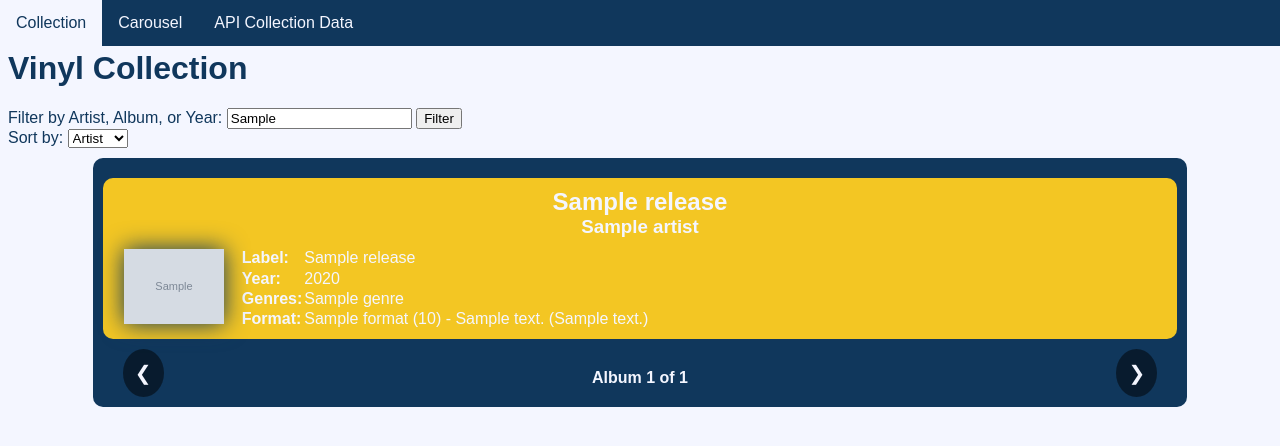
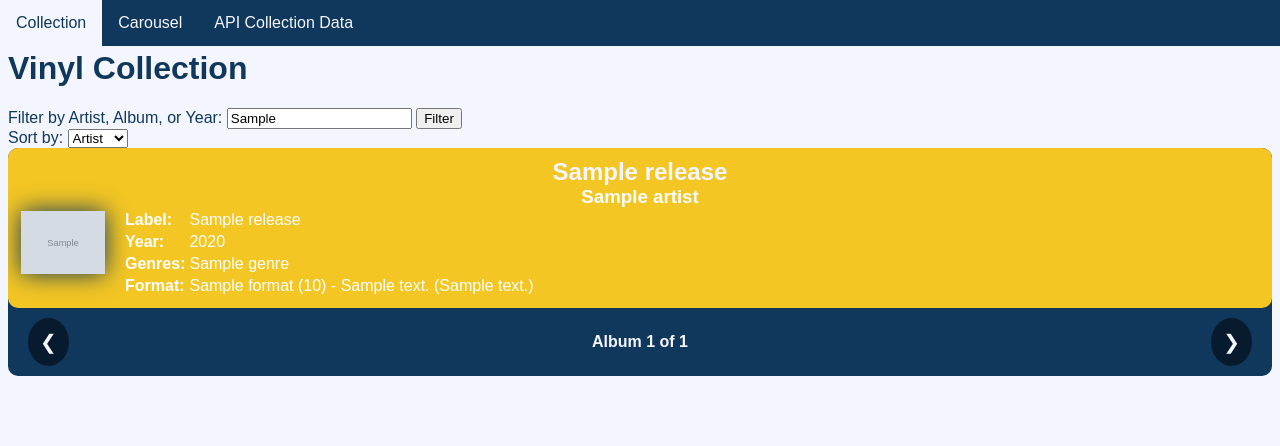
Before and after one commit to padotragen/Record_App, a Flask app: template app/templates/carousel.html in a window 1280 px wide. Shown: the top 446 px of the page. Run offline with Flask 3, Linux system fonts and the light colour scheme; the template is opened without the code that fills it: most values are stand-ins (such as "Sample title", 1, 10 or a date in 2020); grey boxes marked "Sample" are stand-in pictures.

Commit message:
Adding Slide Animation to the Carousel

```diff
--- a/app/static/js/carousel.js
+++ b/app/static/js/carousel.js
@@ -1,9 +1,14 @@
 let slideIndex = 0;
 let autoSlideInterval;
+let isAnimating = false;
+let startX = 0;
+let endX = 0;
 
 function updateCarousel() {
-    let slides = document.querySelectorAll('.carousel-item');
-    let indicatorsContainer = document.querySelector('.carousel-indicators');
+    const slides = document.querySelectorAll('.carousel-item');
+    const track = document.querySelector('.carousel-track');
+    const container = document.querySelector('.carousel');
+    const indicatorsContainer = document.querySelector('.carousel-indicators');
 
     if (!indicatorsContainer) {
         console.error("Error: .carousel-indicators element not found!");
@@ -16,30 +21,39 @@ function updateCarousel() {
         return;
     }
 
-    // Remove 'active' class from all items
-    slides.forEach(slide => slide.classList.remove('active'));
+    slideIndex = (slideIndex + slides.length) % slides.length;
 
-    // Add 'active' class to the current slide
-    slides[slideIndex].classList.add('active');
+    const containerWidth = container.offsetWidth;
 
-    // Update the indicator text to show "Album X of Y"
+    // Set each slide width to match container
+    slides.forEach(slide => {
+        slide.style.width = `${containerWidth}px`;
+    });
+
+    // Set track width to fit all slides
+    track.style.width = `${containerWidth * slides.length}px`;
+
+    // Move track to current slide
+    track.style.transform = `translateX(-${containerWidth * slideIndex}px)`;
+
     indicatorsContainer.textContent = `Album ${slideIndex + 1} of ${slides.length}`;
-    console.log(`Updated indicator: Album ${slideIndex + 1} of ${slides.length}`);
 }
 
+
 function moveSlide(n) {
-    let slides = document.querySelectorAll('.carousel-item');
+    if (isAnimating) return;
+    const slides = document.querySelectorAll('.carousel-item');
     if (slides.length === 0) return;
 
+    isAnimating = true;
     slideIndex = (slideIndex + n + slides.length) % slides.length;
     updateCarousel();
     resetAutoSlide();
+    setTimeout(() => (isAnimating = false), 500);
 }
 
 function startAutoSlide() {
-    autoSlideInterval = setInterval(() => {
-        moveSlide(1);
-    }, 15000);
+    autoSlideInterval = setInterval(() => moveSlide(1), 15000);
 }
 
 function resetAutoSlide() {
@@ -47,10 +61,22 @@ function resetAutoSlide() {
     startAutoSlide();
 }
 
-// Initialize carousel
+function handleSwipeStart(e) {
+    startX = e.touches ? e.touches[0].clientX : e.clientX;
+}
+
+function handleSwipeEnd(e) {
+    endX = e.changedTouches ? e.changedTouches[0].clientX : e.clientX;
+    const deltaX = endX - startX;
+    if (Math.abs(deltaX) > 50) {
+        moveSlide(deltaX > 0 ? -1 : 1);
+    }
+}
+
 document.addEventListener("DOMContentLoaded", () => {
-    let slides = document.querySelectorAll('.carousel-item');
-    let indicatorsContainer = document.querySelector('.carousel-indicators');
+    const slides = document.querySelectorAll('.carousel-item');
+    const indicatorsContainer = document.querySelector('.carousel-indicators');
+    const track = document.querySelector('.carousel-track');
 
     if (!indicatorsContainer) {
         console.error("Error: .carousel-indicators div not found in DOM!");
@@ -58,16 +84,19 @@ document.addEventListener("DOMContentLoaded", () => {
     }
 
     if (slides.length > 0) {
-        indicatorsContainer.textContent = `Album 1 of ${slides.length}`;
         updateCarousel();
         startAutoSlide();
     } else {
         indicatorsContainer.textContent = "No items available.";
     }
 
-    let carousel = document.querySelector('.carousel');
+    const carousel = document.querySelector('.carousel');
     if (carousel) {
         carousel.addEventListener('mouseenter', () => clearInterval(autoSlideInterval));
         carousel.addEventListener('mouseleave', startAutoSlide);
+
+        // Swipe event listeners
+        carousel.addEventListener('touchstart', handleSwipeStart);
+        carousel.addEventListener('touchend', handleSwipeEnd);
     }
 });
--- a/app/static/styles.css
+++ b/app/static/styles.css
@@ -1,14 +1,11 @@
-/* Color Palette Suggestions
-https://colorhunt.co/palette/f7f7f7ffb22c854836000000
-https://colorhunt.co/palette/f4f6fff3c623eb831710375c
-*/
+/* General Styling */
 body {
     font-family: Arial, sans-serif;
     color: #10375C;
     background-color: #F4F6FF;
 }
 
-/* The navigation bar */
+/* Navbar */
 .navbar {
     overflow: hidden;
     background-color: #10375C;
@@ -19,7 +16,6 @@ body {
     z-index: 2;
 }
 
-/* Links inside the navbar */
 .navbar a {
     float: left;
     display: block;
@@ -29,15 +25,18 @@ body {
     text-decoration: none;
 }
 
-/* Change background on mouse-over */
 .navbar a:hover {
     background: #F4F6FF;
     color: #10375C;
 }
 
-/* Main content */
+/* Main Content */
 .main {
     margin-top: 50px;
+}
+
+* {
+    box-sizing: border-box;
 }
 
 /* Collection Design block */
@@ -108,6 +107,7 @@ td {
     background-color: #f4f4f4;
 }
 
+/* Track Page */
 .track-container {
     max-width: 600px;
     margin: auto;
@@ -129,48 +129,51 @@ td {
     margin: 20px;
 }
 
-/* General Carousel Styling */
+/* Carousel Page */
 .carousel {
     position: relative;
-    width: 85%;
-    margin: 10px auto;
+    width: 100%;
+    max-width: 85vmax;
+    margin: 0 auto;
     overflow: hidden;
     background: #10375C;
     border-radius: 10px;
+    padding: 0;
+    /* Remove extra padding */
+}
+
+.carousel-track {
+    display: flex;
+    transition: transform 0.5s ease-in-out;
+    will-change: transform;
+    width: max-content;
+}
+
+.carousel-item {
+    flex: 0 0 100%;
+    width: 100%;
+    margin: 0;
+    padding: 0;
+    box-sizing: border-box;
+    text-align: center;
+    color: #fff;
+    background-color: #F3C623;
+    border-bottom-left-radius: 10px;
+    border-bottom-right-radius: 10px;
+}
+
+.carousel,
+.carousel-track,
+.carousel-item {
+    max-width: 100%;
+}
+
+.carousel-content {
     padding: 10px;
 }
 
-.carousel-item {
-    padding: 10px;
-    border: 5px;
-    border-radius: 10px;
-    margin: 10px auto 10px auto;
-    width: auto;
-
-    &:nth-child(2n-1) {
-        color: #F4F6FF;
-        background-color: #F3C623 !important;
-        border-color: #333 !important;
-    }
-
-    &:nth-child(2n-2) {
-        color: #F4F6FF;
-        background-color: #EB8317 !important;
-        border-color: #333 !important;
-    }
-}
-
-/* Add transition for sliding effect */
-.carousel-item {
-    display: none;
-    opacity: 0;
-    text-align: center;
-    color: #fff;
-}
-
-.carousel-item.active {
-    display: block;
-    opacity: 1;
+.carousel-item:nth-child(2n-2) {
+    background-color: #EB8317 !important;
 }
 
 .carousel-item img {
@@ -194,13 +197,6 @@ h3 {
     margin: 0px 10px;
 }
 
-.carousel-item table {
-    border: none;
-    border-collapse: collapse;
-    margin: 10px 0px 0px 10px;
-    height: auto;
-}
-
 .carousel-item th,
 td {
     text-align: left;
@@ -211,7 +207,6 @@ td {
     background-color: #f4f4f4;
 }
 
-/* Carousel Controls */
 .carousel-controls {
     position: relative;
     display: flex;
@@ -220,31 +215,29 @@ td {
     width: 100%;
     padding: 0 20px;
     box-sizing: border-box;
+    margin-top: 10px;
+    margin-bottom: 10px;
 }
 
-/* Control Buttons */
 .carousel-controls button {
     background-color: rgba(0, 0, 0, 0.5);
     border: none;
     color: #F4F6FF;
-    padding: 12px 12px;
+    padding: 12px;
     font-size: 20px;
     cursor: pointer;
     transition: background-color 0.3s ease;
     border-radius: 50%;
 }
 
-/* Hover effect for control buttons */
 .carousel-controls button:hover {
     background-color: #EB8317BF;
 }
 
-/* Carousel Indicators */
 .carousel-indicators {
     color: #F4F6FF;
     font-size: 16px;
     font-weight: bold;
     text-align: center;
-    margin-top: 10px;
-    justify-content: center;
+    flex-grow: 1;
 }
--- a/app/templates/carousel.html
+++ b/app/templates/carousel.html
@@ -27,18 +27,22 @@
 
 <!-- Carousel Section -->
 <div class="carousel">
+    <div class="carousel-track">
         {% for release in data.values() %}
         <div class="carousel-item">
+            <div class="carousel-content">
                 <a href="{{ url_for('release',id=release.releaseId) }}" target="_blank">
                     <h2>{{ release.title }}</h2>
                 </a>
                 <h3>{{ release.artist }}</h3>
                 <table>
                     <tr>
-                <td rowspan="4" class="imageThumb"><a href="{{ url_for('release',id=release.releaseId) }}"
-                        target="_blank"><img
-                            src="{{ release.imageURI if release.imageURI else url_for('static', filename='placeholder.jpg') }}"
-                            alt="{{ release.title }}"></a></td>
+                        <td rowspan="4" class="imageThumb">
+                            <a href="{{ url_for('release',id=release.releaseId) }}" target="_blank">
+                                <img src="{{ release.imageURI if release.imageURI else url_for('static', filename='placeholder.jpg') }}"
+                                    alt="{{ release.title }}">
+                            </a>
+                        </td>
                         <td><strong>Label:</strong></td>
                         <td>{{ release.labels }}</td>
                     </tr>
@@ -54,15 +58,17 @@
                         <td><strong>Format:</strong></td>
                         <td>
                             {% for format in release.format %}
-                    {{ format.name }} ({{ format.qty }}) - {{ format.descriptions | join(', ') }}{% if format.text
-                    %}
-                    ({{ format.text }}){% endif %}<br>
+                            {{ format.name }} ({{ format.qty }}) - {{ format.descriptions | join(', ') }}{% if
+                            format.text
+                            %} ({{ format.text }}){% endif %}<br>
                             {% endfor %}
                         </td>
                     </tr>
                 </table>
             </div>
+        </div>
         {% endfor %}
+    </div>
     <div class="carousel-controls">
         <button class="prev" onclick="moveSlide(-1)">&#10094;</button>
         <div class="carousel-indicators"></div>
@@ -70,6 +76,7 @@
     </div>
 </div>
 
+
 <script src="{{ url_for('static', filename='js/carousel.js') }}"></script>
 
 {% endblock %}
```
Also changed, not shown: 1 other file. Lines whose indentation alone changed are shown as unchanged.
